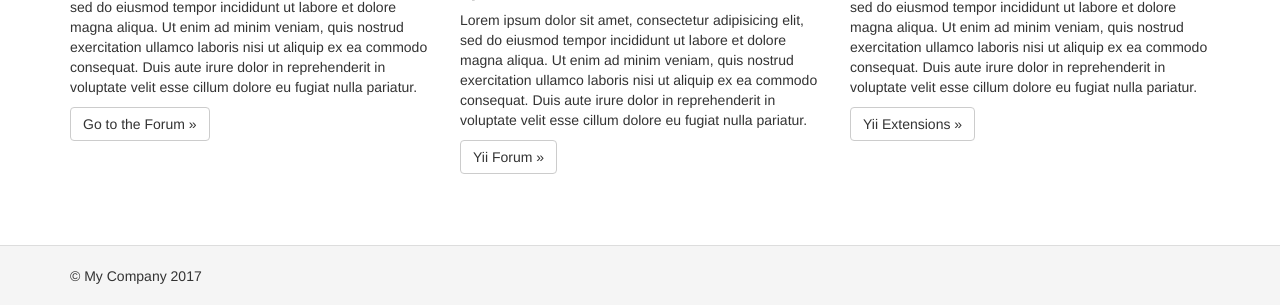
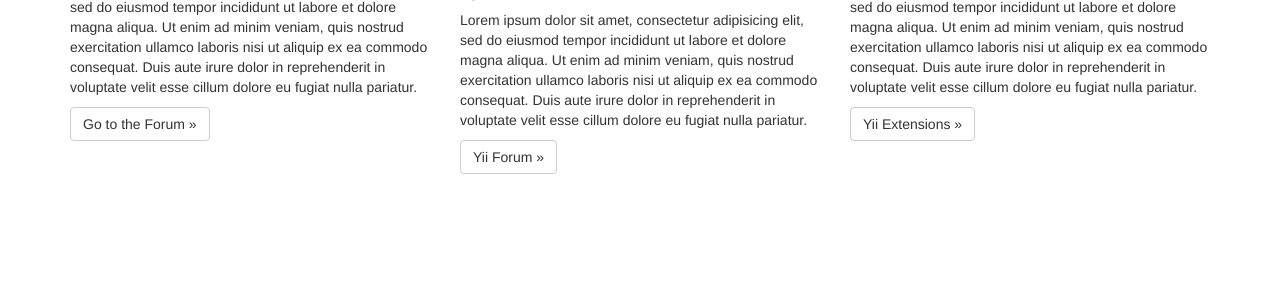
Before and after one commit to jferrero/insided, a Yii app: template views/site/index.php in a window 1280 px wide. Shown: the part 495-800 px from the top of the page. Run offline with PHP 8.4 and a stand-in for Yii, Linux system fonts and the light colour scheme; the template is opened without the code that fills it, so the values that code supplies are empty; some libraries are stand-ins or nearby versions.

Commit message:
footer removed, gitignore files added, environment variables added, some layout minor changes

```diff
--- a/collections/ThreadCollection.php
+++ b/collections/ThreadCollection.php
@@ -9,6 +9,7 @@
 {
     public function getThreadsOfForum($forumId)
     {
+
         // first get the selected threads information
         $arrayThreads = \app\models\Thread::find()
             ->where(array ('forum_id' => $forumId, 'thread_deleted_at' => NULL))
--- a/views/layouts/main.php
+++ b/views/layouts/main.php
@@ -27,7 +27,7 @@
 <div class="wrap">
     <?php
     NavBar::begin([
-        'brandLabel' => 'My Company',
+        'brandLabel' => 'Forum Lite App',
         'brandUrl' => Yii::$app->homeUrl,
         'options' => [
             'class' => 'navbar-inverse navbar-fixed-top',
@@ -64,14 +64,6 @@
     </div>
 </div>
 
-<footer class="footer">
-    <div class="container">
-        <p class="pull-left">&copy; My Company <?= date('Y') ?></p>
-
-        <p class="pull-right"><?= Yii::powered() ?></p>
-    </div>
-</footer>
-
 <?php $this->endBody() ?>
 </body>
 </html>
```
Also changed, not shown: config/environment.php (added, +15 -0 lines), web/index.php (+6 -3 lines), 2 other files.
